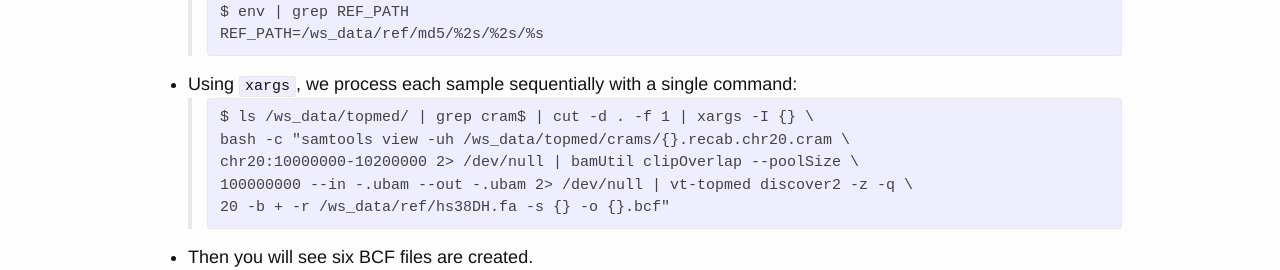
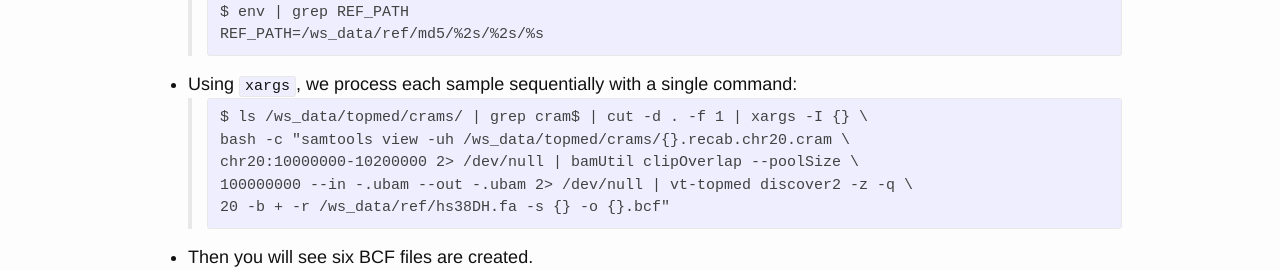
Before and after one commit to htsworkshop/stom-2018, a Jekyll site: the page built from class-material/day1-vt-cramore.md, in a window 1280 px wide and 900 px high. Shown: the part 401-671 px from the top of the window. Built offline with Jekyll 4.4.1, drawn with Linux system fonts in a browser that asks for light colours.

Commit message:
Fixed a minor bug

```diff
--- a/class-material/day1-vt-cramore.md
+++ b/class-material/day1-vt-cramore.md
@@ -26,7 +26,7 @@ REF_PATH=/ws_data/ref/md5/%2s/%2s/%s </pre>
 
 - Using `xargs`, we process each sample sequentially with a single
   command:
-> <pre>$ ls /ws_data/topmed/ | grep cram$ | cut -d . -f 1 | xargs -I {} \
+> <pre>$ ls /ws_data/topmed/crams/ | grep cram$ | cut -d . -f 1 | xargs -I {} \
 bash -c "samtools view -uh /ws_data/topmed/crams/{}.recab.chr20.cram \
   chr20:10000000-10200000 2> /dev/null | bamUtil clipOverlap --poolSize \
   100000000 --in -.ubam --out -.ubam 2> /dev/null | vt-topmed discover2 -z -q \
```
